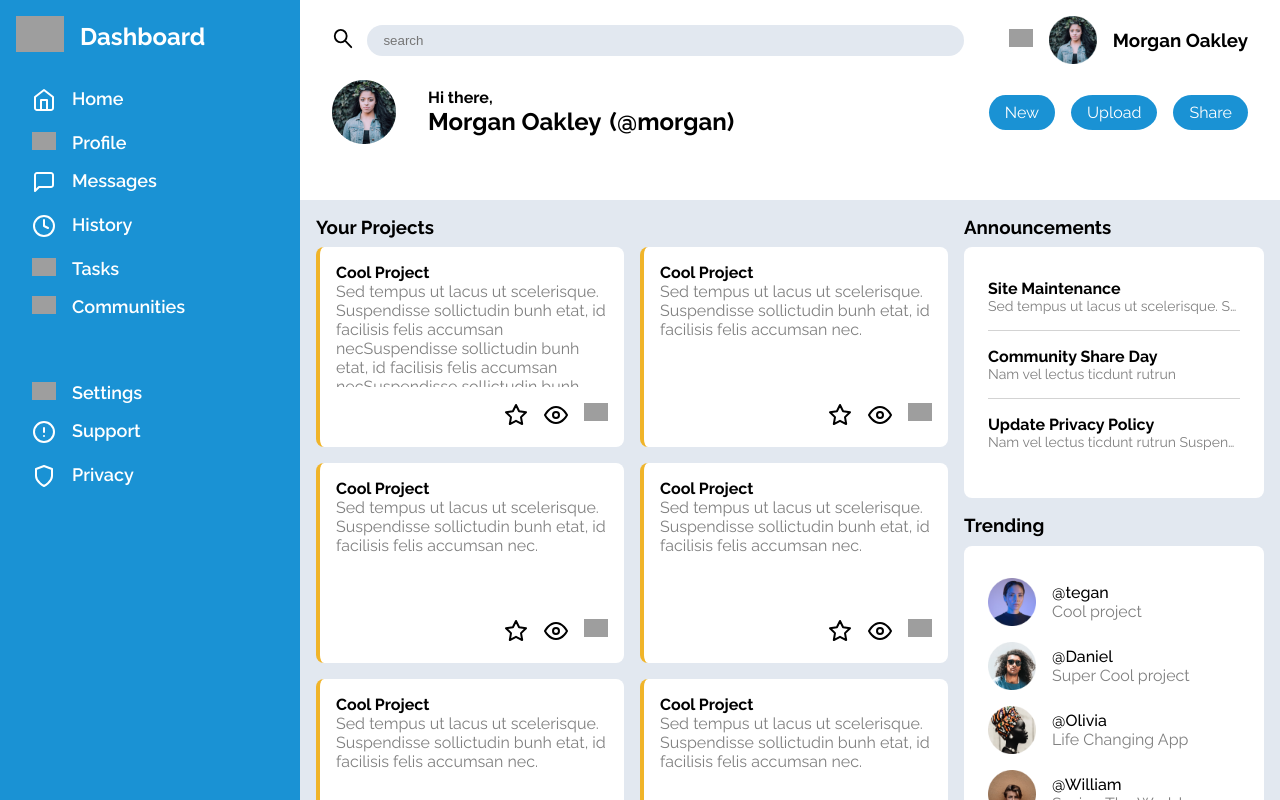
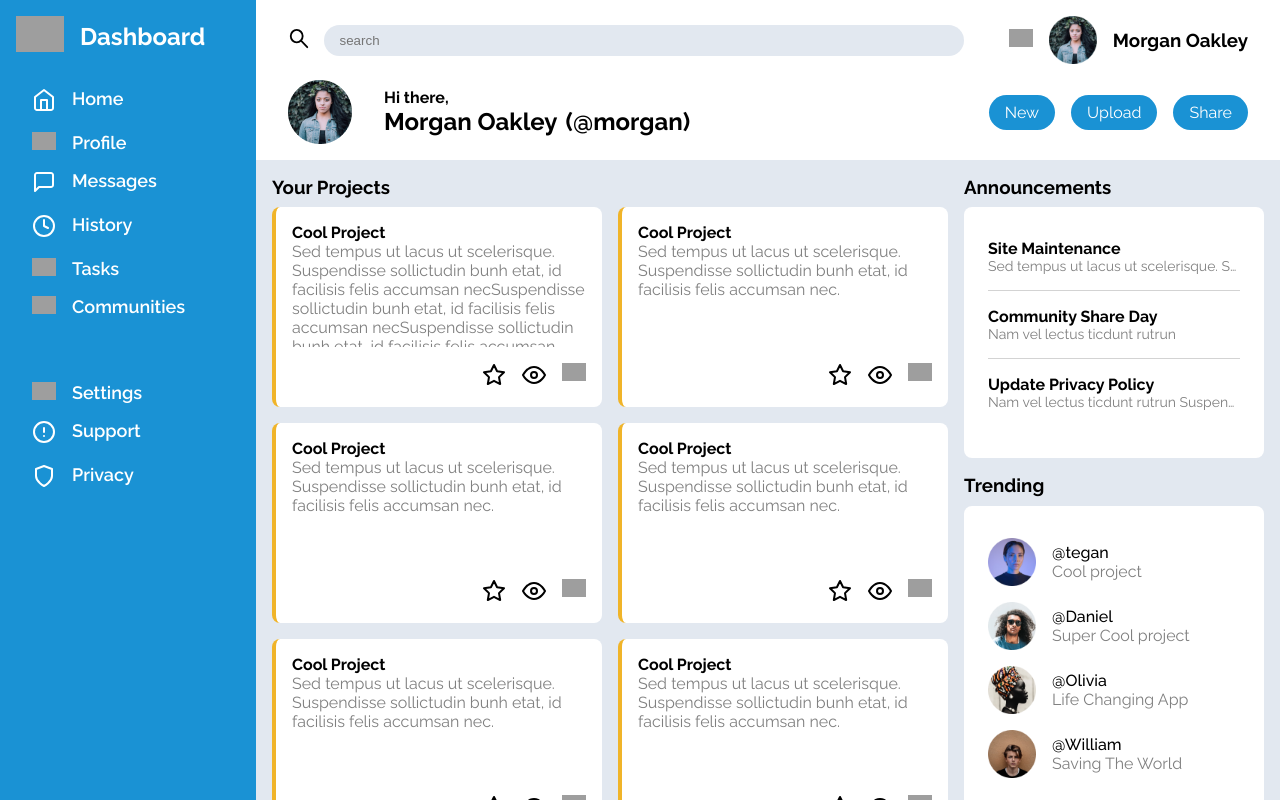
Before and after one commit to Di6bLos/mock-dashboard, a website: page index.html in a window 1280 px wide. Drawn offline with Linux system fonts and the light colour scheme; grey boxes are pictures that could not be loaded.

Commit message:
bulk css finished

```diff
--- a/style.css
+++ b/style.css
@@ -27,8 +27,8 @@ body {
     height: 100%;
     overflow-y: auto;
     display: grid;
-    grid-template-columns: 300px repeat(4, 1fr);
-    grid-template-rows: 200px repeat(5, 1fr) ;
+    grid-template-columns: repeat(5, 1fr);
+    grid-template-rows:repeat(6, 1fr) ;
     font-family: 'raleway';
 }
 img,
@@ -112,7 +112,7 @@ header .btn {
     color: white;
     padding: var(--basic-pad);
     /* margin: var(--basic-pad); */
-    border-radius: 50%/100%;
+    border-radius: 25px;
 }
 header b {
     color: black;
@@ -162,7 +162,7 @@ main {
     grid-row: 2/7;
     grid-column: span 5;
     display: grid;
-    grid-template-columns: 1fr ;
+    grid-template-columns: 1fr;
     /* grid-template-rows: 1fr 1fr; */
     gap: 1em;
     padding: 1em;
@@ -180,6 +180,7 @@ p {
     grid-column: 1/2;
     grid-row: span 3;
     overflow: scroll;
+    min-width: 300px;
 }
 .cards-container{
     display: grid;
@@ -220,7 +221,7 @@ p {
     background-color: white;
     padding: 1em .5em;
     border-radius: 8px;
-    width: 300px;
+    max-width: 300px;
     /* max-height: 100%; */
 }
 .article{
```
